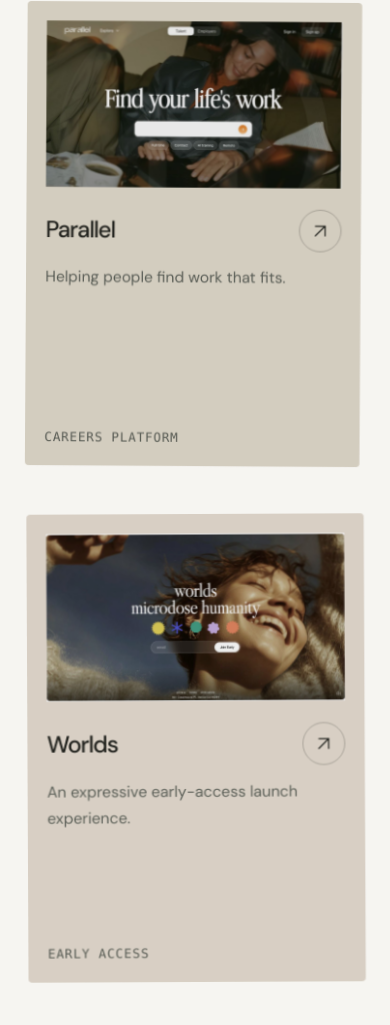
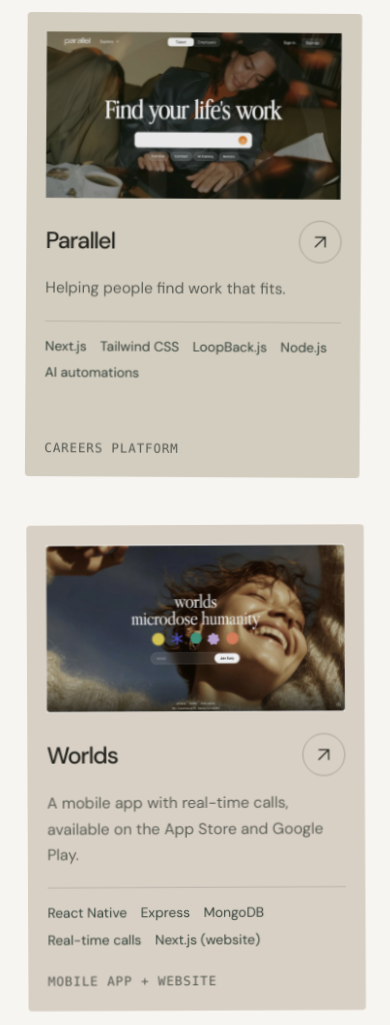
Before and after one commit to wisdomosara/newPortfolio, a plain HTML site: page index.html in a window 390 px wide. Shown: the part 1609-2634 px from the top of the page. Drawn offline with Linux system fonts and the light colour scheme.

Commit message:
Add project technology stacks and clarify Worlds mobile app

```diff
--- a/assets/css/scroll-scenes.css
+++ b/assets/css/scroll-scenes.css
@@ -75,11 +75,26 @@
 }
 .work-track .project-type {
   display: block;
-  margin-top: 35px;
+  margin-top: 24px;
   font-size: 13px;
   color: #5e625a;
   line-height: 1.5;
   white-space: normal;
+}
+.project-technologies {
+  display: flex;
+  flex-wrap: wrap;
+  gap: 5px 14px;
+  list-style: none;
+  margin: 20px 0 0;
+  padding: 14px 0 0;
+  border-top: 1px solid #25262126;
+  font-size: 14px;
+  line-height: 1.6;
+  color: #39473f;
+}
+.project-technologies li {
+  max-width: 100%;
 }
 .work-section {
   padding-bottom: 70px;
@@ -396,6 +411,7 @@
     flex: 1;
     padding-top: 0;
     align-items: stretch;
+    gap: 0;
   }
   .work-track .project-info h3 {
     display: grid;
--- a/index.html
+++ b/index.html
@@ -71,11 +71,11 @@
     <link rel="stylesheet" href="./assets/css/portfolio.css?v=safari-arrows-1" />
     <link
       rel="stylesheet"
-      href="./assets/css/scroll-scenes.css?v=readable-type-1"
+      href="./assets/css/scroll-scenes.css?v=project-stacks-1"
     />
     <link rel="stylesheet" href="./assets/css/identity.css?v=readable-hero-1" />
     <script src="./scripts/intro.js?v=stack-shutters" defer></script>
-    <script src="./scripts/portfolio.js?v=readable-hero-1" defer></script>
+    <script src="./scripts/portfolio.js?v=project-stacks-1" defer></script>
     <script
       src="./scripts/scroll-scenes.js?v=footer-completion-1"
       defer
@@ -254,6 +254,14 @@
                           natural-language search.
                         </p>
                       </div>
+                      <ul class="project-technologies" aria-label="Technologies used">
+                        <li>Next.js</li>
+                        <li>Tailwind CSS</li>
+                        <li>Express</li>
+                        <li>MongoDB</li>
+                        <li>PostHog</li>
+                        <li>AI automations</li>
+                      </ul>
                       <span class="project-type mono">PROPERTY PLATFORM</span>
                     </div>
                   </a>
@@ -291,6 +299,13 @@
                         <h3>Parallel <span aria-hidden="true"><svg viewBox="0 0 24 24" fill="none" stroke="currentColor" stroke-width="1.5" stroke-linecap="round" stroke-linejoin="round"><path d="M6 18 18 6M6 6h12v12" /></svg></span></h3>
                         <p>Helping people find work that fits.</p>
                       </div>
+                      <ul class="project-technologies" aria-label="Technologies used">
+                        <li>Next.js</li>
+                        <li>Tailwind CSS</li>
+                        <li>LoopBack.js</li>
+                        <li>Node.js</li>
+                        <li>AI automations</li>
+                      </ul>
                       <span class="project-type mono">CAREERS PLATFORM</span>
                     </div>
                   </a>
@@ -326,9 +341,16 @@
                     <div class="project-info">
                       <div>
                         <h3>Worlds <span aria-hidden="true"><svg viewBox="0 0 24 24" fill="none" stroke="currentColor" stroke-width="1.5" stroke-linecap="round" stroke-linejoin="round"><path d="M6 18 18 6M6 6h12v12" /></svg></span></h3>
-                        <p>An expressive early-access launch experience.</p>
+                        <p>A mobile app with real-time calls, available on the App Store and Google Play.</p>
                       </div>
-                      <span class="project-type mono">EARLY ACCESS</span>
+                      <ul class="project-technologies" aria-label="Technologies used">
+                        <li>React Native</li>
+                        <li>Express</li>
+                        <li>MongoDB</li>
+                        <li>Real-time calls</li>
+                        <li>Next.js (website)</li>
+                      </ul>
+                      <span class="project-type mono">MOBILE APP + WEBSITE</span>
                     </div>
                   </a>
                 </article>
@@ -409,6 +431,11 @@
                           motion.
                         </p>
                       </div>
+                      <ul class="project-technologies" aria-label="Technologies used">
+                        <li>HTML</li>
+                        <li>CSS</li>
+                        <li>JavaScript</li>
+                      </ul>
                       <span class="project-type mono">PERSONAL PORTFOLIO</span>
                     </div>
                   </a>
@@ -451,6 +478,10 @@
                           destinations.
                         </p>
                       </div>
+                      <ul class="project-technologies" aria-label="Technologies used">
+                        <li>React</li>
+                        <li>CSS animation</li>
+                      </ul>
                       <span class="project-type mono"
                         >INTERACTION EXPERIMENT</span
                       >
@@ -479,7 +510,7 @@
             </p>
             <a
               class="about-resume"
-              href="./resumedev.pdf?v=7ef1ff04d0"
+              href="./resumedev.pdf?v=45a3d462b9"
               target="_blank"
               rel="noopener noreferrer"
               >View résumé <span aria-hidden="true"><svg class="icon-arrow" viewBox="0 0 24 24" fill="none" stroke="currentColor" stroke-width="1.5" stroke-linecap="round" stroke-linejoin="round" aria-hidden="true" focusable="false"><path d="M6 18 18 6M6 6h12v12" /></svg></span></a
--- a/scripts/portfolio.js
+++ b/scripts/portfolio.js
@@ -170,7 +170,7 @@
       alt: "Properties Haven hero with a Nigerian property search over a waterfront skyline",
       description:
         "Property discovery across Nigeria, with natural-language search.",
-      technologies: [],
+      technologies: ["Next.js", "Tailwind CSS", "Express", "MongoDB", "PostHog", "AI automations"],
       url: "https://www.propertieshaven.com/",
     },
     parallel: {
@@ -179,16 +179,17 @@
       image: "projects/parallel.jpg",
       alt: "Parallel hero with Find your life’s work and job search",
       description: "Helping people find work that fits.",
-      technologies: [],
+      technologies: ["Next.js", "Tailwind CSS", "LoopBack.js", "Node.js", "AI automations"],
       url: "https://www.useparallel.com/",
     },
     worlds: {
       title: "Worlds",
-      category: "EARLY ACCESS",
+      category: "MOBILE APP + WEBSITE",
       image: "projects/worlds.jpg",
       alt: "Worlds hero with microdose humanity and early-access signup",
-      description: "An expressive early-access launch experience.",
-      technologies: [],
+      description: "An iOS and Android mobile app with real-time calling, built with React Native, Express and MongoDB. The companion website is built with Next.js.",
+      note: "Available on the App Store and Google Play.",
+      technologies: ["React Native", "Express", "MongoDB", "Real-time calls", "Next.js (website)"],
       url: "https://wrlds.co/",
     },
     growlarge: {
```
Also changed, not shown: README.md, 1 other file.
